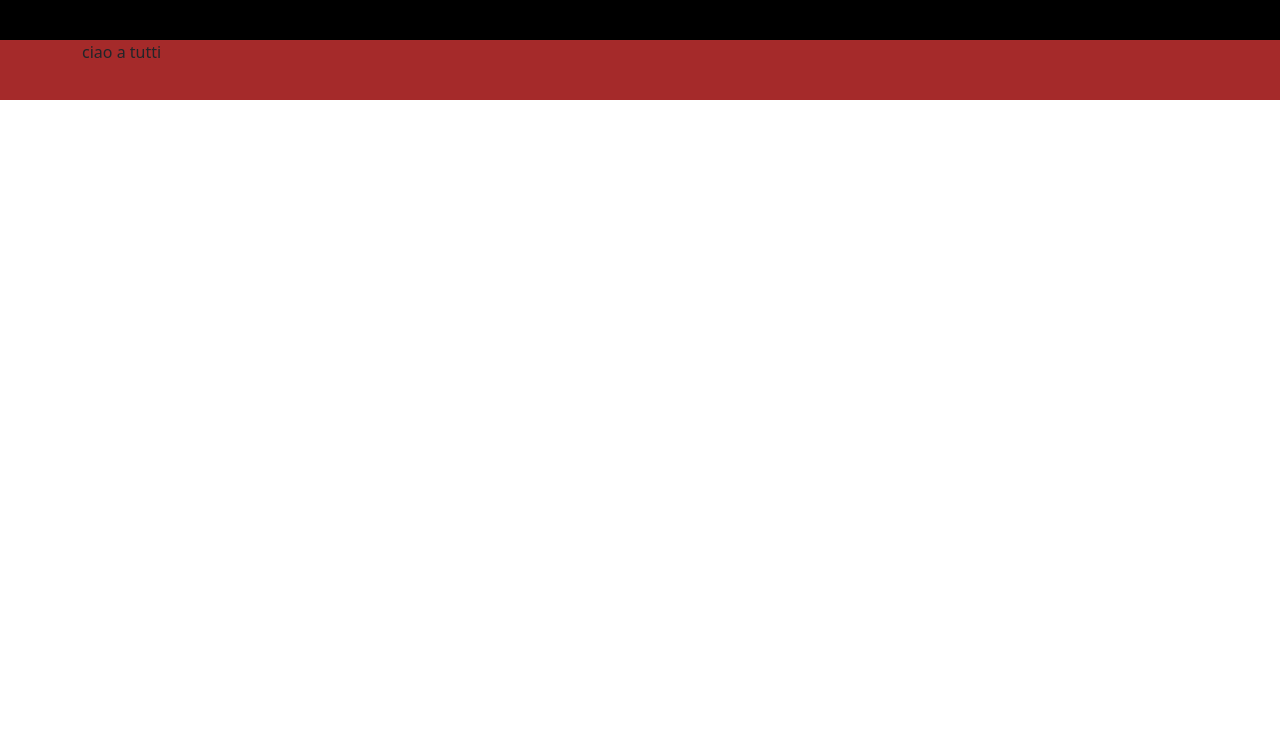
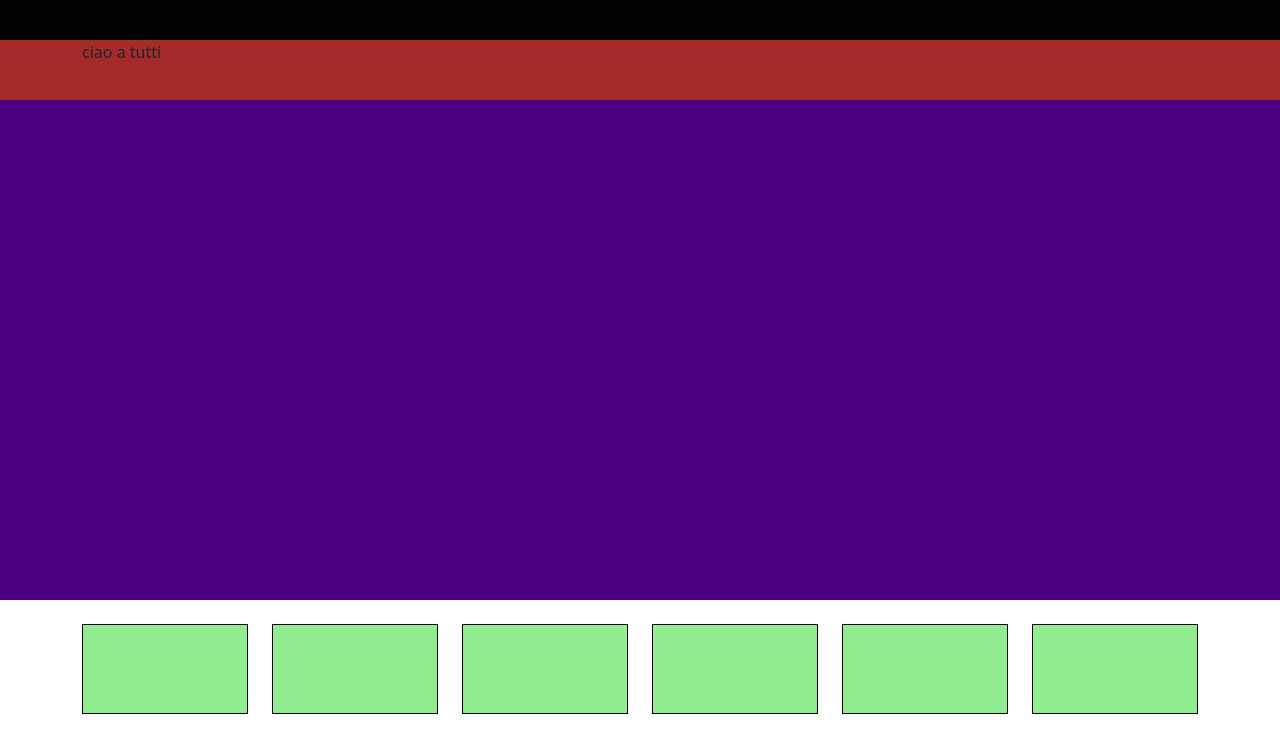
Before and after one commit to AndreaRospi/htmlcss-playstation, a plain HTML site: page index.html in a window 1280 px wide. Drawn offline with nearby package versions, Linux system fonts and the light colour scheme.

Commit message:
jumbotron struttura con blocchi colorati

```diff
--- a/css/style.css
+++ b/css/style.css
@@ -7,3 +7,18 @@
     height: 60px;
     background-color: brown;
 }
+
+
+
+/* debug */
+
+.debug #jumbotron{
+    background-color: indigo;
+    height: 500px;
+
+}
+.debug .box {
+    height: 90px;
+    background-color: lightgreen;
+    border: 1px solid black;
+}
--- a/index.html
+++ b/index.html
@@ -8,7 +8,7 @@
     <link href="https://cdn.jsdelivr.net/npm/bootstrap@5.1.3/dist/css/bootstrap.min.css" rel="stylesheet" integrity="sha384-1BmE4kWBq78iYhFldvKuhfTAU6auU8tT94WrHftjDbrCEXSU1oBoqyl2QvZ6jIW3" crossorigin="anonymous">
     <link rel="stylesheet" href="css/style.css">
 </head>
-<body>
+<body class="debug">
     <!-- inizio header -->
     <header>
         <div class="header-top">
@@ -19,15 +19,41 @@
                 <span>ciao</span> <span>a tutti</span>
             </div>
         </div>
-
-
     </header>
     <!-- /fine header -->
 
     <!-- inizio jumbo -->
     <section id="jumbotron">
+        <div class="container-fluid">
+            <div class="row">
+                <div class="col-12">
+                </div>
+            </div>
+        </div>
+    </section>
+    <div class="container pt-4">
+        <div class="row row-cols-2 row-cols-sm-3 row-cols-lg-6 g-4">
+            <div class="col">
+                <div class="box"></div>
+            </div>
+            <div class="col">
+                <div class="box"></div>
+            </div>
+            <div class="col">
+                <div class="box"></div>
+            </div>
+            <div class="col">
+                <div class="box"></div>
+            </div>
+            <div class="col">
+                <div class="box"></div>
+            </div>
+            <div class="col">
+                <div class="box"></div>
+            </div>
 
-    </section>
+        </div>
+    </div>
     <!-- /jumbo -->
 
     <!-- inizio main -->
```
